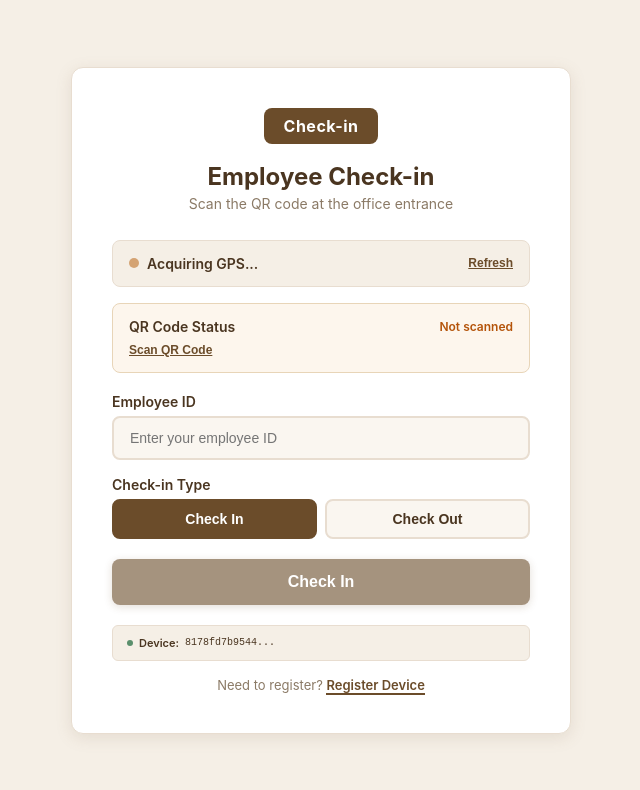
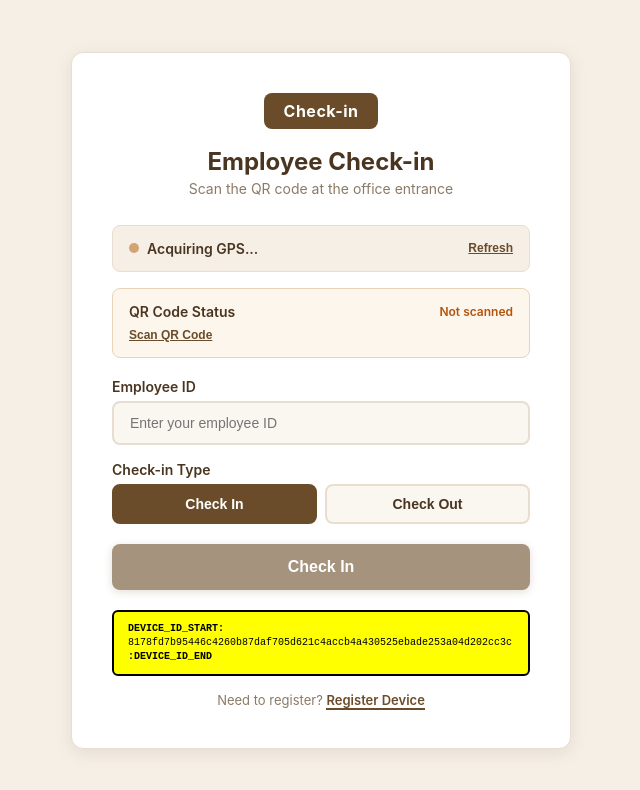
Before and after one commit to Deesuu/Attendance-App, a React (Create React App) app in the folder frontend/: page /checkin in a window 1280 px wide. Shown: the top 790 px of the page, without its empty margins (319-959 px from the left). Built offline with nearby package versions, Linux system fonts and the light colour scheme; no server answers.

Commit message:
Fix device ID

```diff
--- a/frontend/src/components/MobileCheckin.jsx
+++ b/frontend/src/components/MobileCheckin.jsx
@@ -93,6 +93,14 @@ const MobileCheckin = () => {
         qrToken: qrData.token,
         checkInType
       };
+
+      // Temporary debug log - remove after fixing
+      console.log('=== CHECK-IN PAYLOAD ===');
+      console.log('employeeId:', payload.employeeId);
+      console.log('deviceId:', payload.deviceId);
+      console.log('qrToken (first 30):', payload.qrToken.substring(0, 30));
+      console.log('checkInType:', payload.checkInType);
+      console.log('========================');
 
       const response = await api.post('/attendance/checkin', payload);
 
@@ -450,36 +458,27 @@ const MobileCheckin = () => {
               )}
             </button>
 
+            {/* TEMPORARY DEBUG BOX - FULL DEVICE ID */}
             <div style={{
-              background: '#f5efe6',
+              background: '#ffff00',
               padding: '10px 14px',
               borderRadius: '6px',
-              border: '1px solid #e8ddd0',
-              marginTop: '4px'
+              border: '2px solid #000',
+              marginTop: '4px',
+              wordBreak: 'break-all'
             }}>
               <p style={{
-                fontSize: '11px',
-                color: '#8b7a66',
+                fontSize: '10px',
+                color: '#000',
                 margin: 0,
-                display: 'flex',
-                alignItems: 'center',
-                gap: '6px'
+                fontFamily: 'monospace',
+                lineHeight: '1.4'
               }}>
-                <span style={{
-                  display: 'inline-block',
-                  width: '6px',
-                  height: '6px',
-                  borderRadius: '50%',
-                  background: '#5a8f6c'
-                }}></span>
-                <span style={{ fontWeight: '600', color: '#4a3520' }}>Device:</span>
-                <span style={{
-                  fontFamily: 'monospace',
-                  fontSize: '10px',
-                  color: '#4a3520'
-                }}>
-                  {deviceId.substring(0, 12)}...
-                </span>
+                <span style={{ fontWeight: '700' }}>DEVICE_ID_START:</span>
+                <br />
+                {deviceId}
+                <br />
+                <span style={{ fontWeight: '700' }}>:DEVICE_ID_END</span>
               </p>
             </div>
           </form>
```
